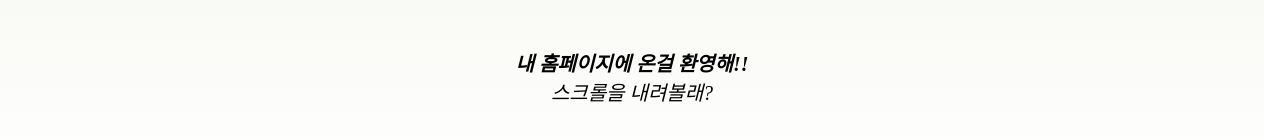
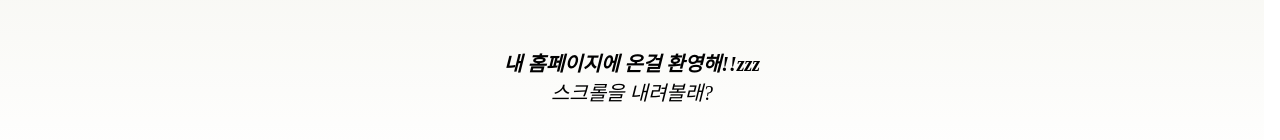
Before and after one commit to LeeJangJun1101/LeeJangJun1101.github.io, a plain HTML site: page index.html in a window 1280 px wide. Shown: the part 624-764 px from the top of the page. Drawn offline with Linux system fonts and the light colour scheme.

Commit message:
zzz추가

```diff
--- a/index.html
+++ b/index.html
@@ -41,7 +41,7 @@
   <div class="list">
       <div class="one">
         <span class="profile"><img src="../images/home.jpg" width="550px;" height="550px" alt=""/></span>
-        <h3><strong>내 홈페이지에 온걸 환영해!!</strong> <br>스크롤을 내려볼래?</h3>
+        <h3><strong>내 홈페이지에 온걸 환영해!!zzz</strong> <br>스크롤을 내려볼래?</h3>
       </div>
   </div>
 
```
